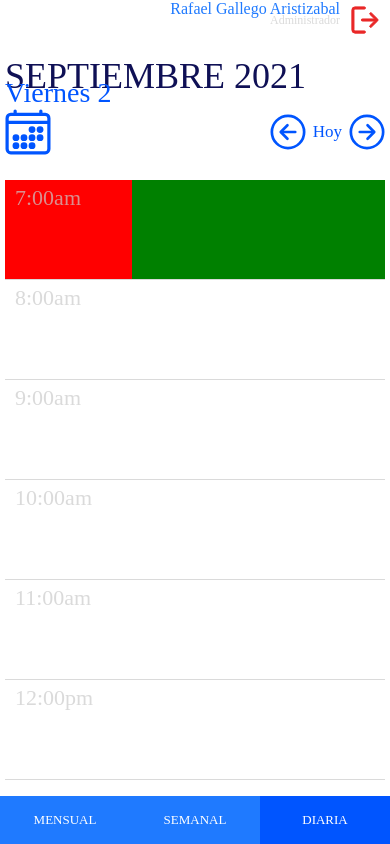
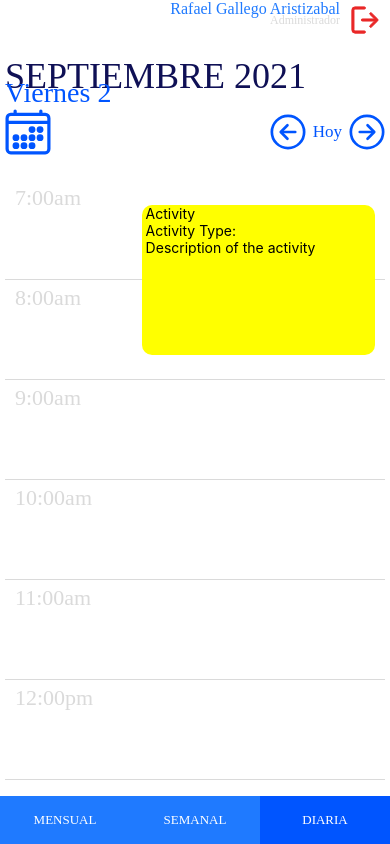
Before and after one commit to rafag0729/planner-mobile, a React Native app: screen /DailyScreen in a window 390 px wide. Built offline with nearby package versions, Linux system fonts and the light colour scheme.

Commit message:
SV - Adding activity component and styling

```diff
--- a/package.json
+++ b/package.json
@@ -12,6 +12,7 @@
   "dependencies": {
     "@react-navigation/material-top-tabs": "^6.0.2",
     "@react-navigation/native": "^6.0.2",
+    "proposal-temporal": "^0.9.0",
     "react": "17.0.2",
     "react-native": "0.65.1",
     "react-native-pager-view": "^5.4.4",
--- /dev/null
+++ b/src/components/Activity.tsx
@@ -0,0 +1,25 @@
+import React from 'react';
+import { Text, View } from 'react-native';
+
+
+
+
+export const Activity = () => {
+    return (
+        <View
+            style={{
+                backgroundColor: 'yellow',
+                height: 150,
+                borderRadius: 10,
+                position: 'absolute',
+                top: 25,
+                right: 10,
+                left: 10
+            }}
+            >
+            <Text> Activity </Text>
+            <Text> Activity Type: </Text>
+            <Text> Description of the activity</Text>
+        </View>
+    )
+}
--- a/src/screens/DailyScreen.tsx
+++ b/src/screens/DailyScreen.tsx
@@ -1,6 +1,7 @@
 import React from 'react';
 import { ScrollView, StyleSheet, Text, View } from 'react-native';
 import { CalendarIcon, NavigationArrow } from '../shared/assetsManager';
+import { Activity } from '../shared/componentsManager';
 import { colors, fontFamily } from '../styles/generalStyles';
 
 
@@ -41,12 +42,12 @@ export const DailyScreen = () => {
 
                 {/* Each hour block */}
                 <View style={ styles.calendarHourContainer } >
-                    <View style={{ backgroundColor: 'red', flex: 1}}>
+                    <View style={{ flex: 1}}>
                         <Text style={ styles.textHour }>7:00am</Text>
                     </View>
-                    <View
-                        style={{ backgroundColor: 'green', flex: 2}}
-                        />
+                    <View style={{ flex: 2}} >
+                        <Activity />
+                    </View>
                 </View>
 
                 {/* Each hour block */}
@@ -54,7 +55,9 @@ export const DailyScreen = () => {
                     <View>
                         <Text style={ styles.textHour }>8:00am</Text>
                     </View>
-                    <View />
+                    <View>
+
+                    </View>
                 </View>
 
                 {/* Each hour block */}
@@ -70,7 +73,9 @@ export const DailyScreen = () => {
                     <View>
                         <Text style={ styles.textHour }>10:00am</Text>
                     </View>
-                    <View />
+                    <View>
+
+                    </View>
                 </View>
 
                 {/* Each hour block */}
--- a/src/shared/componentsManager.tsx
+++ b/src/shared/componentsManager.tsx
@@ -1,6 +1,8 @@
 import { Header } from "../components/Header"
+import { Activity } from '../components/Activity';
 
 
 export {
-    Header
+    Header,
+    Activity
 }
```
Also changed, not shown: 1 other file (tests, documents, lock files or other folders).
